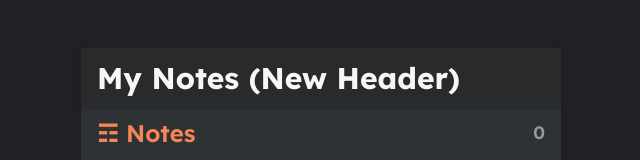
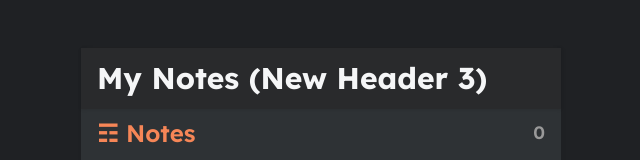
Before and after one commit to Abukhalid22/Simple-Note-App, a React (Create React App) app in the folder frontend/: page / in a window 1280 px wide. Shown: the top 160 px of the page, without its empty margins (319-959 px from the left). Built offline with nearby package versions, Linux system fonts and the light colour scheme; no server answers.

Commit message:
Argocd Integration attempt 3

```diff
--- a/frontend/src/components/Header.js
+++ b/frontend/src/components/Header.js
@@ -3,7 +3,7 @@ import React from 'react'
 const Header = () => {
   return (
     <div className="app-header">
-        <h1>My Notes (New Header)</h1>
+        <h1>My Notes (New Header 3)</h1>
     </div>
   )
 }
```
